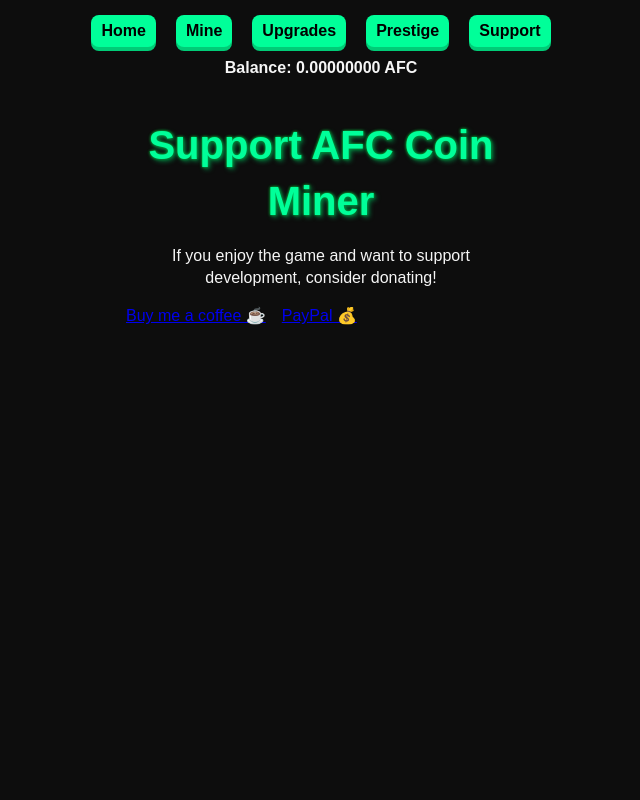
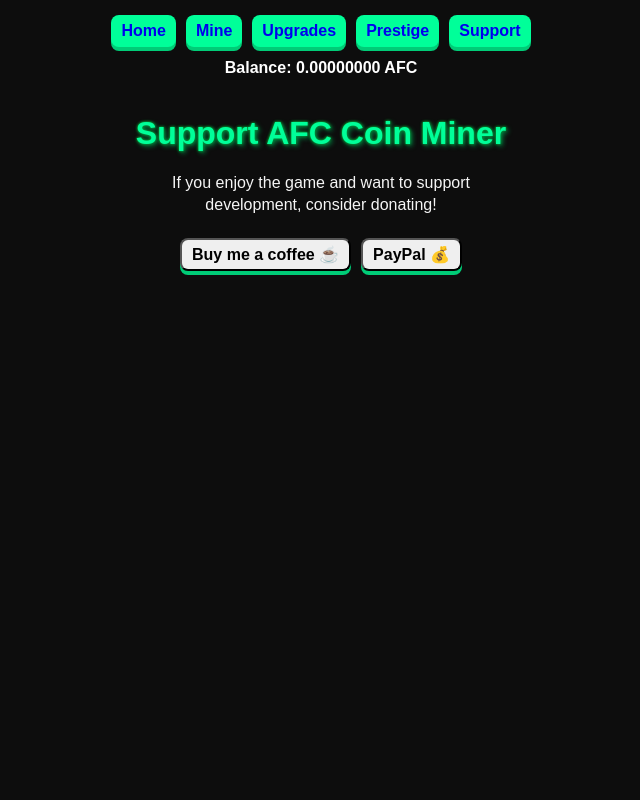
Before and after one commit to anonybrosko/afc-coin-miner-frontend, a React (Create React App) app: page /support in a window 1280 px wide. Shown: the top 800 px of the page, without its empty margins (319-959 px from the left). Built offline with nearby package versions, Linux system fonts and the light colour scheme.

Commit message:
Centered and Added Button For Support Tab

```diff
--- a/src/App.css
+++ b/src/App.css
@@ -12,7 +12,7 @@ body {
   color: #f5f5f5;
   text-align: center;
   margin: 0;
-  font-size: 2vw;
+  font-size: 3vw;
   line-height: 1.4;
 }
 
@@ -24,7 +24,7 @@ h1 {
 }
 
 h2 {
-  font-size: 5vw;
+  font-size: 4vw;
   color: #ffcc00;
   text-shadow: 2px 2px 5px #aa8800, 0 0 8px #ffcc00;
   margin-bottom: 0.2rem;
@@ -43,6 +43,10 @@ h2 {
   transition: transform 0.2s ease;
 }
 
+.app-header {
+  color: #000;
+}
+
 .container {
   max-width: 400px;
   margin: 5px auto;
@@ -56,7 +60,7 @@ button,
 .prestige-button,
 .navbar a {
   font-size: 3vw;
-  padding: 8px 16px;
+  padding: 6px 12px;
   border-radius: 2vw;
   box-shadow: 2px 2px #00cc77;
   cursor: pointer;
@@ -105,13 +109,12 @@ button.disabled,
 .navbar {
   display: flex;
   justify-content: center;
-  gap: 10px;
+  gap: 0;
   margin-bottom: 5px;
 }
 
 .navbar a {
   background-color: #00ff99;
-  color: #000;
   text-decoration: none;
   border-radius: 8px;
   box-shadow: 2px 2px #00cc77;
@@ -210,8 +213,8 @@ button.disabled,
 /* ----------------------------- */
 @media (min-width: 1024px) {
   body { font-size: 16px; }
-  h1 { font-size: 2.5rem; }
-  h2 { font-size: 2rem; }
+  h1 { font-size: 2rem; }
+  h2 { font-size: 1.5rem; }
   button,
   .prestige-button,
   .upgrade-button,
@@ -221,6 +224,9 @@ button.disabled,
     border-radius: 8px;
     box-shadow: 0 4px #00cc77;
     margin-bottom: 5px;
+  }
+  .app-header {
+    color: #fff;
   }
 
   .balance-display-inline { font-size: 1rem; }
--- a/src/Support.js
+++ b/src/Support.js
@@ -10,25 +10,19 @@ const Support = () => {
       </p>
 
       {/* Example buttons for donations */}
-      <div style={{ display: "flex", gap: "1rem", marginTop: "1rem" }}>
-        <a
-          href="https://www.buymeacoffee.com/yourusername"
-          target="_blank"
-          rel="noopener noreferrer"
+        <button
+          onClick={() =>  window.location.href = "https://www.buymeacoffee.com/bbrown9627l"}
           className="btn"
         >
           Buy me a coffee ☕
-        </a>
-        <a
-          href="https://paypal.me/yourusername"
-          target="_blank"
-          rel="noopener noreferrer"
+        </button>
+        <button
+          onClick={() => window.location.href = "https://paypal.me/techbrown24"}
           className="btn"
         >
           PayPal 💰
-        </a>
+        </button>
       </div>
-    </div>
   );
 };
 
```
Also changed, not shown: 11 other files (tests, documents, lock files or other folders).
